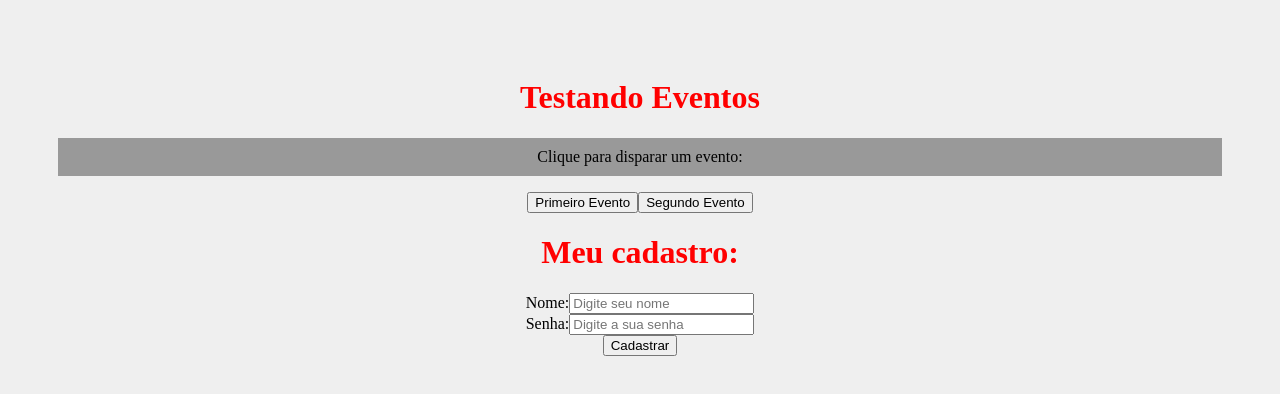
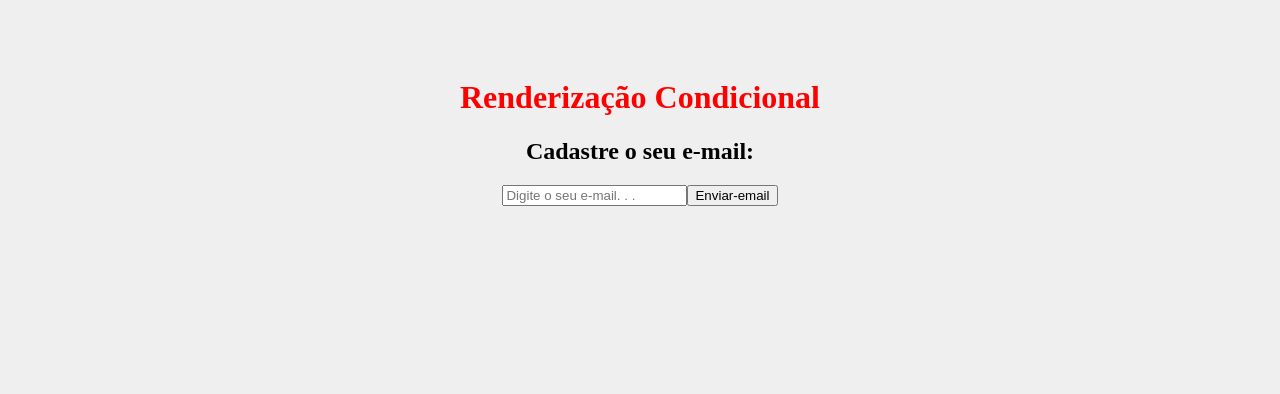
Before and after one commit to jordanaalvesc1/React-Course, a React (Create React App) app: page / in a window 1280 px wide. Shown: the top 394 px of the page. Built offline with nearby package versions, Linux system fonts and the light colour scheme.

Commit message:
Conditional rendering

```diff
--- a/src/App.js
+++ b/src/App.js
@@ -1,14 +1,13 @@
 import './App.css';
-import Evento from './components/Evento';
-import Form from './components/Form';
+import Condicional from './components/Condicional';
+
 
 function App() {
   return (
     <div className="App">
-      <h1>Testando Eventos</h1>
-      <Evento/>
-      <Form />
-    </div>
+      <h1>Renderização Condicional</h1>
+      <Condicional />
+        </div>
   )
 }
 
--- /dev/null
+++ b/src/components/Condicional.js
@@ -0,0 +1,35 @@
+import {useState} from 'react'
+
+function Condicional() {
+    const [email, setEmail] = useState()
+    const [userEmail, setUserEmail] = useState()
+
+    function enviarEmail(e){
+        setUserEmail(email)
+    }
+
+    function limparEmail(){
+        setUserEmail('')
+    }
+
+    return (
+        <div>
+            <h2>Cadastre o seu e-mail:</h2>
+            <form>
+                <input type= "email" placeholder= "Digite o seu e-mail. . ."
+                onChange= {(e)=> setEmail(e.target.value)}/>
+                <button type= "submite" onClick={enviarEmail}>
+                    Enviar-email
+                </button>
+                {userEmail && (
+                    <div>
+                        <p>O e-mail do usuário é: {userEmail}</p>
+                        <button onClick = {limparEmail}>Limpar e-mail</button>
+                    </div>
+                )}
+            </form>
+        </div>
+    )
+}
+
+export default Condicional
--- a/src/components/evento/Button.js
+++ /dev/null
@@ -1,7 +0,0 @@
-
-function Button(props) {
-    return <button onClick={props.event}>{props.text}</button>
-}
-
-
-export default Button
```
